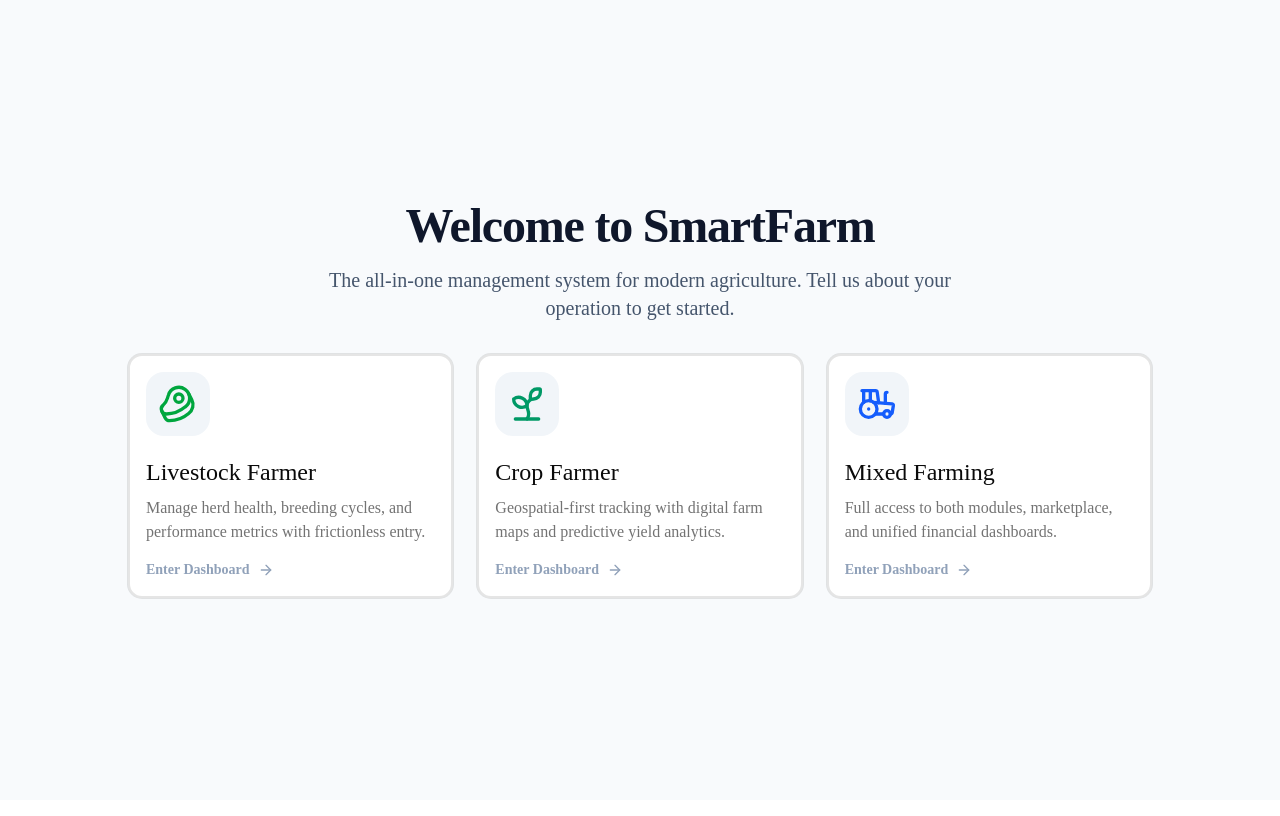
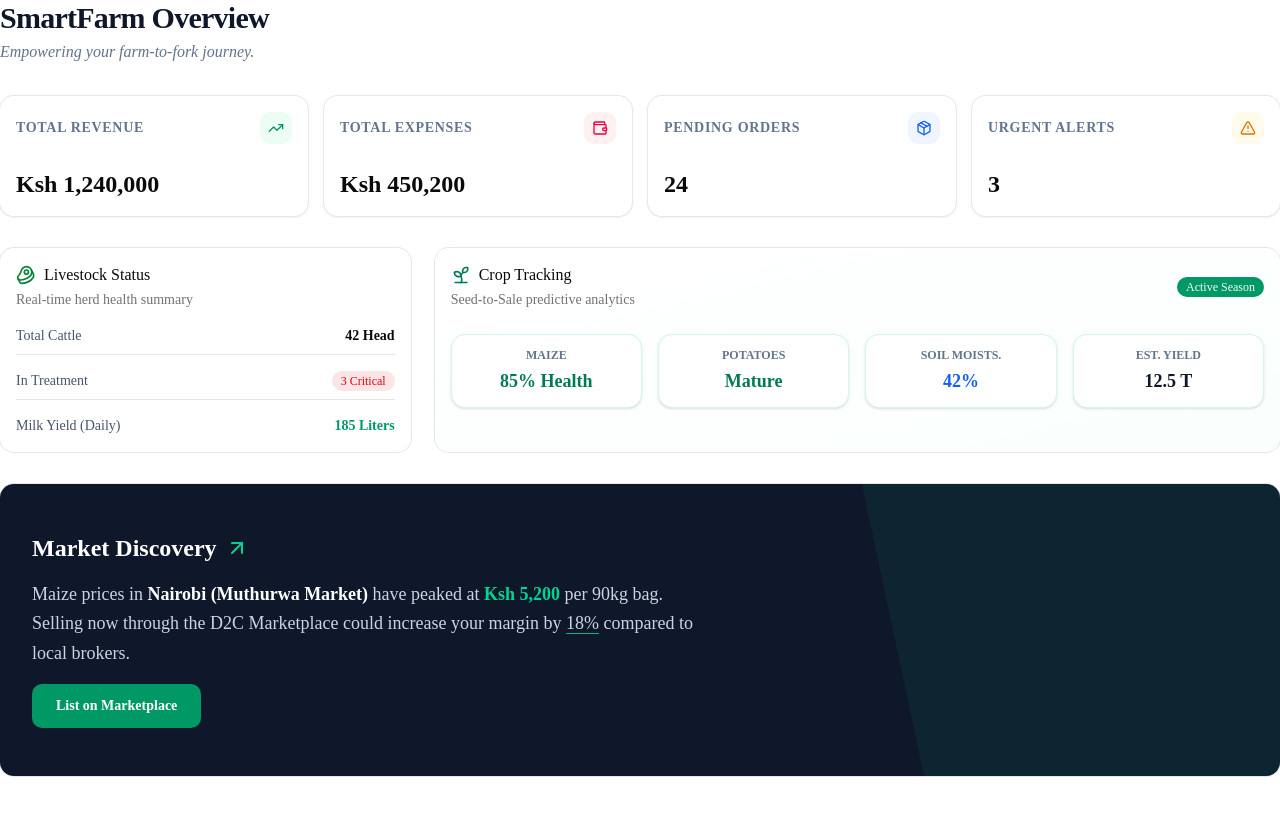
Before and after one commit to Daniel-Kinara/agtech-fmis, a Next.js app: page / in a window 1280 px wide. Built offline with nearby package versions, Linux system fonts and the light colour scheme.

Commit message:
feat: add farm dashboard overview and crop tracking management pages

```diff
--- a/app/page.tsx
+++ b/app/page.tsx
@@ -1,82 +1,133 @@
-import React from 'react';
-import Link from 'next/link';
-import { Card, CardHeader, CardTitle, CardDescription, CardContent } from "@/components/ui/card";
-import { Beef, Sprout, Tractor, ArrowRight } from "lucide-react";
+"use client"
 
-export default function EntryPage() {
+import React from 'react'
+import { Card, CardContent, CardHeader, CardTitle, CardDescription } from "@/components/ui/card"
+import { Badge } from "@/components/ui/badge"
+import {
+  TrendingUp,
+  Wallet,
+  Package,
+  AlertTriangle,
+  Beef,
+  Sprout,
+  ArrowUpRight
+} from "lucide-react"
+
+export default function SmartFarmDashboard() {
+  // Financial Data in Ksh
+  const summaryStats = [
+    { label: "Total Revenue", value: "Ksh 1,240,000", icon: TrendingUp, color: "text-emerald-600", bg: "bg-emerald-50" },
+    { label: "Total Expenses", value: "Ksh 450,200", icon: Wallet, color: "text-rose-600", bg: "bg-rose-50" },
+    { label: "Pending Orders", value: "24", icon: Package, color: "text-blue-600", bg: "bg-blue-50" },
+    { label: "Urgent Alerts", value: "3", icon: AlertTriangle, color: "text-amber-600", bg: "bg-amber-50" },
+  ]
+
   return (
-    <main className="min-h-screen bg-slate-50 flex items-center justify-center p-6">
-      <div className="max-w-5xl w-full space-y-8">
+    <div className="space-y-8 pb-10">
+      {/* 1. Welcome Header */}
+      <div className="flex flex-col gap-1">
+        <h1 className="text-3xl font-bold tracking-tight text-slate-900">SmartFarm Overview</h1>
+        <p className="text-slate-500 font-medium italic">Empowering your farm-to-fork journey.</p>
+      </div>
 
-        {/* Header Section */}
-        <div className="text-center space-y-4">
-          <h1 className="text-4xl font-extrabold tracking-tight text-slate-900 sm:text-5xl">
-            Welcome to SmartFarm
-          </h1>
-          <p className="text-xl text-slate-600 max-w-2xl mx-auto">
-            The all-in-one management system for modern agriculture.
-            Tell us about your operation to get started.
-          </p>
-        </div>
+      {/* 2. Key Metrics Grid */}
+      <div className="grid grid-cols-1 sm:grid-cols-2 lg:grid-cols-4 gap-4">
+        {summaryStats.map((stat) => (
+          <Card key={stat.label} className="border-none shadow-sm ring-1 ring-slate-200">
+            <CardHeader className="flex flex-row items-center justify-between pb-2 space-y-0">
+              <CardTitle className="text-sm font-semibold text-slate-500 uppercase tracking-wider">
+                {stat.label}
+              </CardTitle>
+              <div className={`p-2 rounded-lg ${stat.bg}`}>
+                <stat.icon className={`h-4 w-4 ${stat.color}`} />
+              </div>
+            </CardHeader>
+            <CardContent>
+              <div className="text-2xl font-bold">{stat.value}</div>
+            </CardContent>
+          </Card>
+        ))}
+      </div>
 
-        {/* Selection Cards */}
-        <div className="grid grid-cols-1 md:grid-cols-3 gap-6">
+      <div className="grid grid-cols-1 lg:grid-cols-3 gap-6">
+        {/* 3. Livestock Summary (Left) */}
+        <Card className="lg:col-span-1">
+          <CardHeader>
+            <div className="flex items-center gap-2">
+              <Beef className="text-green-700 h-5 w-5" />
+              <CardTitle>Livestock Status</CardTitle>
+            </div>
+            <CardDescription>Real-time herd health summary</CardDescription>
+          </CardHeader>
+          <CardContent className="space-y-4">
+            <div className="flex justify-between items-center border-b pb-2">
+              <span className="text-slate-600">Total Cattle</span>
+              <span className="font-bold">42 Head</span>
+            </div>
+            <div className="flex justify-between items-center border-b pb-2">
+              <span className="text-slate-600">In Treatment</span>
+              <Badge variant="destructive">3 Critical</Badge>
+            </div>
+            <div className="flex justify-between items-center">
+              <span className="text-slate-600">Milk Yield (Daily)</span>
+              <span className="text-emerald-600 font-bold">185 Liters</span>
+            </div>
+          </CardContent>
+        </Card>
 
-          {/* Livestock Card */}
-          <RoleCard
-            title="Livestock Farmer"
-            description="Manage herd health, breeding cycles, and performance metrics with frictionless entry."
-            icon={<Beef className="w-10 h-10 text-green-600" />}
-            href="/dashboard/livestock"
-            color="hover:border-green-500"
-          />
+        {/* 4. Crop Performance (Middle/Large) */}
+        <Card className="lg:col-span-2 border-emerald-100 bg-gradient-to-br from-white to-emerald-50/30">
+          <CardHeader className="flex flex-row items-center justify-between">
+            <div className="space-y-1">
+              <div className="flex items-center gap-2">
+                <Sprout className="text-emerald-700 h-5 w-5" />
+                <CardTitle>Crop Tracking</CardTitle>
+              </div>
+              <CardDescription>Seed-to-Sale predictive analytics</CardDescription>
+            </div>
+            <Badge className="bg-emerald-600">Active Season</Badge>
+          </CardHeader>
+          <CardContent>
+            <div className="grid grid-cols-2 md:grid-cols-4 gap-4 mt-2">
+              <div className="p-3 bg-white rounded-xl border border-emerald-100 shadow-sm text-center">
+                <p className="text-xs text-slate-500 font-bold uppercase mb-1">Maize</p>
+                <p className="text-lg font-bold text-emerald-700">85% Health</p>
+              </div>
+              <div className="p-3 bg-white rounded-xl border border-emerald-100 shadow-sm text-center">
+                <p className="text-xs text-slate-500 font-bold uppercase mb-1">Potatoes</p>
+                <p className="text-lg font-bold text-emerald-700">Mature</p>
+              </div>
+              <div className="p-3 bg-white rounded-xl border border-emerald-100 shadow-sm text-center">
+                <p className="text-xs text-slate-500 font-bold uppercase mb-1">Soil Moists.</p>
+                <p className="text-lg font-bold text-blue-600">42%</p>
+              </div>
+              <div className="p-3 bg-white rounded-xl border border-emerald-100 shadow-sm text-center">
+                <p className="text-xs text-slate-500 font-bold uppercase mb-1">Est. Yield</p>
+                <p className="text-lg font-bold text-slate-900">12.5 T</p>
+              </div>
+            </div>
+          </CardContent>
+        </Card>
+      </div>
 
-          {/* Crop Card */}
-          <RoleCard
-            title="Crop Farmer"
-            description="Geospatial-first tracking with digital farm maps and predictive yield analytics."
-            icon={<Sprout className="w-10 h-10 text-emerald-600" />}
-            href="/dashboard/crops"
-            color="hover:border-emerald-500"
-          />
-
-          {/* Integrated Card */}
-          <RoleCard
-            title="Mixed Farming"
-            description="Full access to both modules, marketplace, and unified financial dashboards."
-            icon={<Tractor className="w-10 h-10 text-blue-600" />}
-            href="/dashboard"
-            color="hover:border-blue-500"
-          />
-
-        </div>
-      </div>
-    </main>
-  );
-}
-
-// Reusable Sub-component for the cards
-function RoleCard({ title, description, icon, href, color }: {
-  title: string, description: string, icon: React.ReactNode, href: string, color: string
-}) {
-  return (
-    <Link href={href}>
-      <Card className={`group h-full transition-all duration-300 border-2 cursor-pointer ${color} hover:shadow-lg`}>
-        <CardHeader className="space-y-4">
-          <div className="p-3 bg-slate-100 rounded-2xl w-fit group-hover:bg-white transition-colors">
-            {icon}
+      {/* 5. Strategic Marketplace Insight */}
+      <Card className="bg-slate-900 text-white overflow-hidden relative">
+        <CardContent className="p-8">
+          <div className="max-w-2xl space-y-4 relative z-10">
+            <h3 className="text-2xl font-bold flex items-center gap-2">
+              Market Discovery <ArrowUpRight className="text-emerald-400" />
+            </h3>
+            <p className="text-slate-300 leading-relaxed text-lg font-medium">
+              Maize prices in <span className="text-white font-bold">Nairobi (Muthurwa Market)</span> have peaked at <span className="text-emerald-400 font-bold">Ksh 5,200</span> per 90kg bag. Selling now through the D2C Marketplace could increase your margin by <span className="underline decoration-emerald-500 underline-offset-4">18%</span> compared to local brokers.
+            </p>
+            <button className="bg-emerald-600 hover:bg-emerald-500 text-white font-bold py-3 px-6 rounded-lg transition-all transform hover:scale-105 active:scale-95">
+              List on Marketplace
+            </button>
           </div>
-          <div>
-            <CardTitle className="text-2xl">{title}</CardTitle>
-            <CardDescription className="text-base mt-2">{description}</CardDescription>
-          </div>
-        </CardHeader>
-        <CardContent>
-          <div className="flex items-center text-sm font-semibold text-slate-400 group-hover:text-slate-900 transition-colors">
-            Enter Dashboard <ArrowRight className="ml-2 w-4 h-4" />
-          </div>
+          {/* Decorative design element */}
+          <div className="absolute top-0 right-0 h-full w-1/3 bg-emerald-600 opacity-10 skew-x-12 translate-x-10" />
         </CardContent>
       </Card>
-    </Link>
-  );
+    </div>
+  )
 }
```
Also changed, not shown: app/dashboard/crops/page.tsx (added, +90 -0 lines).
